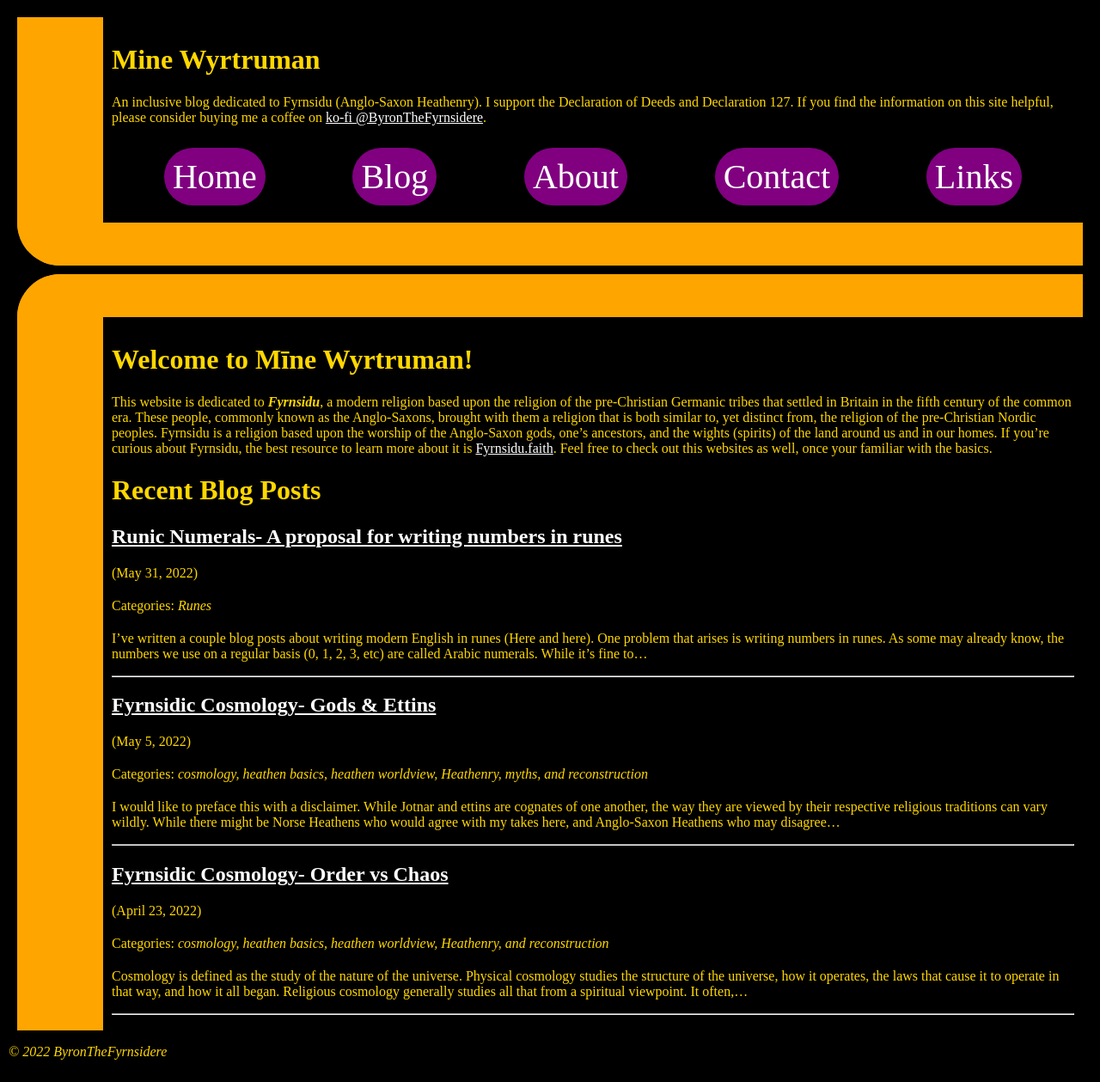
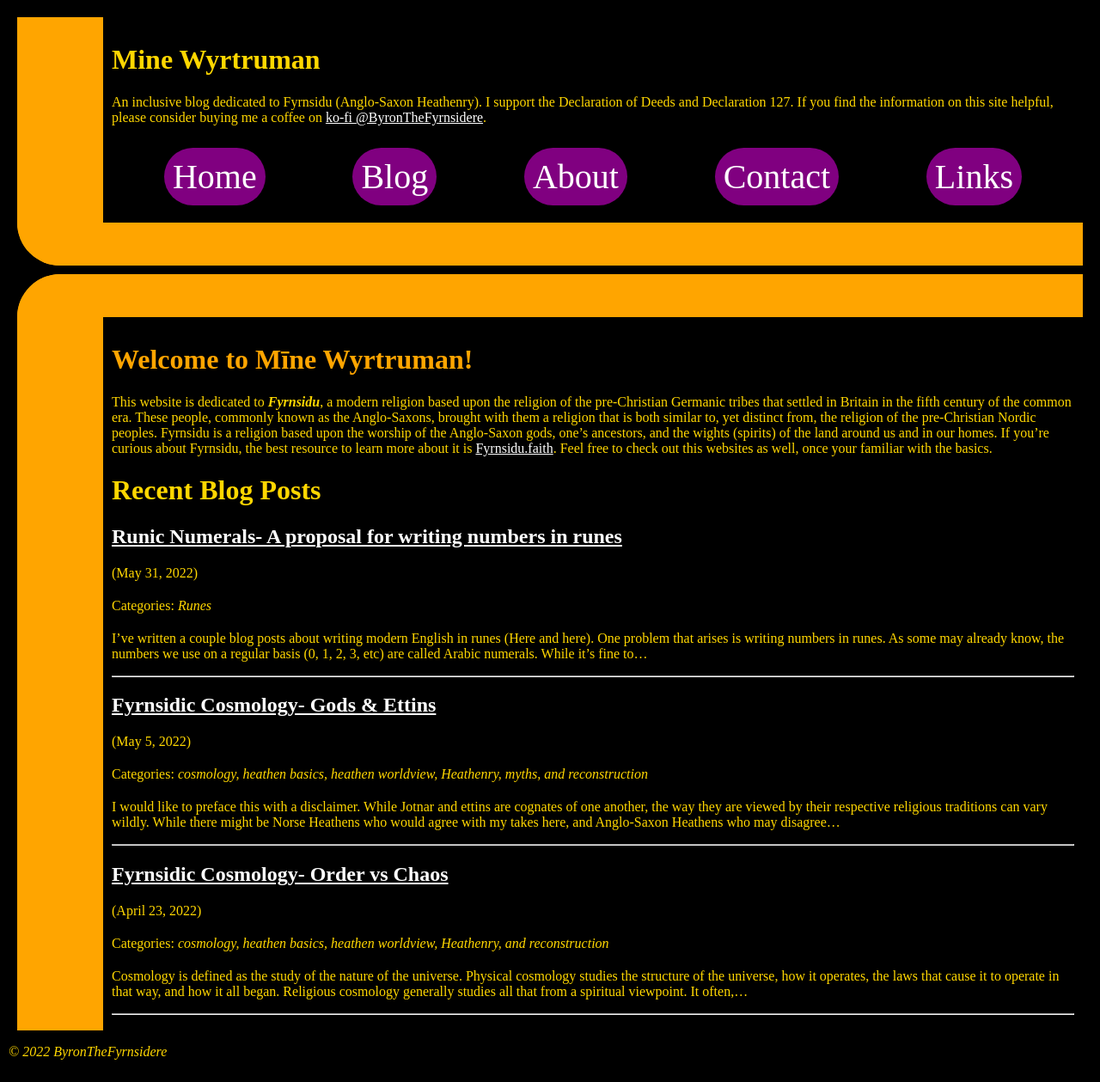
Before and after one commit to byronpendason/byronpendason.github.io, a Jekyll site: the page built from index.md, in a window 1280 px wide. Shown: the whole page at 86% size. Built offline with Jekyll 4.4.1, drawn with Linux system fonts in a browser that asks for light colours; our own code applies the rules of GitHub Pages for plain Markdown files; comment, search, counter and statistics services are not loaded.

Commit message:
Update style.css

```diff
--- a/css/style.css
+++ b/css/style.css
@@ -54,6 +54,9 @@
       #content a {
         color: white;
       }
+      #content h1:first-child {
+        color: orange;
+      }
       p + p {
         margin-top: 1.25em;
       }
```
